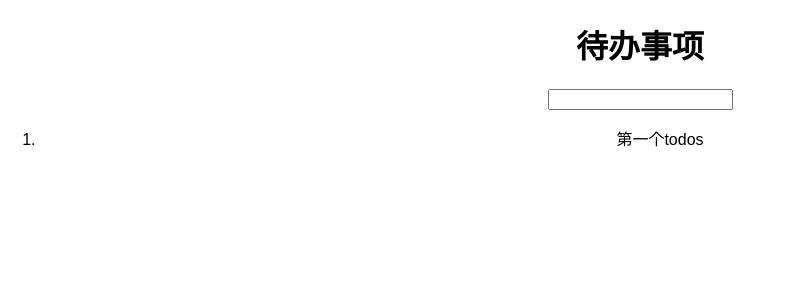
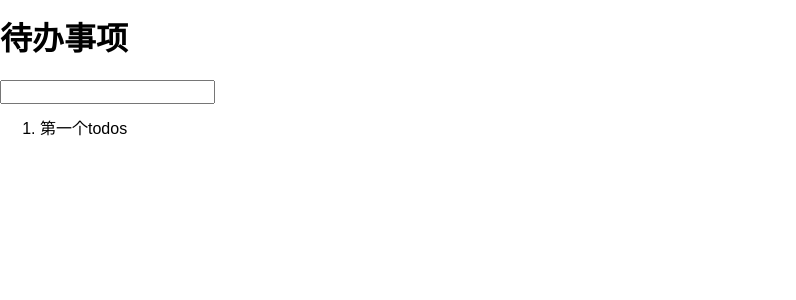
Before and after one commit to abc02/react-todos, a React (Create React App) app: page / in a window 1280 px wide. Shown: the top 300 px of the page, without its empty margins (0-796 px from the left). Built offline with nearby package versions, Linux system fonts and the light colour scheme.

Commit message:
add normalize.css

```diff
--- a/package.json
+++ b/package.json
@@ -3,6 +3,7 @@
   "version": "0.1.0",
   "private": true,
   "dependencies": {
+    "normalize.css": "^7.0.0",
     "react": "^15.6.1",
     "react-dom": "^15.6.1",
     "react-scripts": "1.0.13"
--- a/src/App.js
+++ b/src/App.js
@@ -1,6 +1,7 @@
 import React, { Component } from 'react';
 import TodoInput from './TodoInput.js'
 import TodoItem from './TodoItem.js'
+import 'normalize.css'
 import './App.css';
 
 
@@ -27,7 +28,7 @@ class App extends Component {
     })
 
     return (
-      <div className="App">
+      <div className="app">
         <h1>待办事项</h1>
         <div className="inputWrapper">
           <TodoInput />
```
